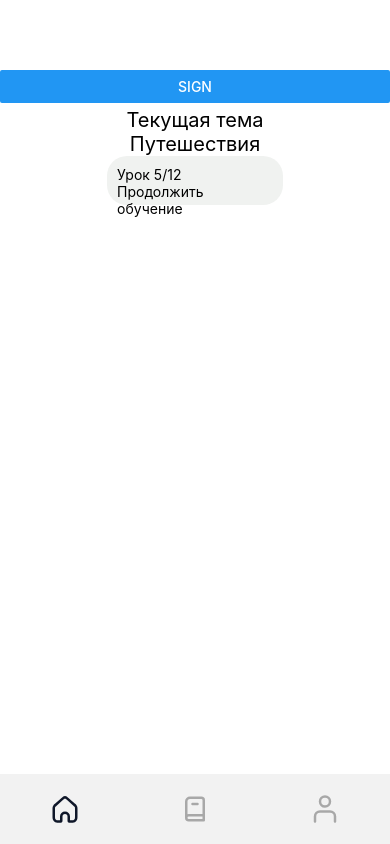
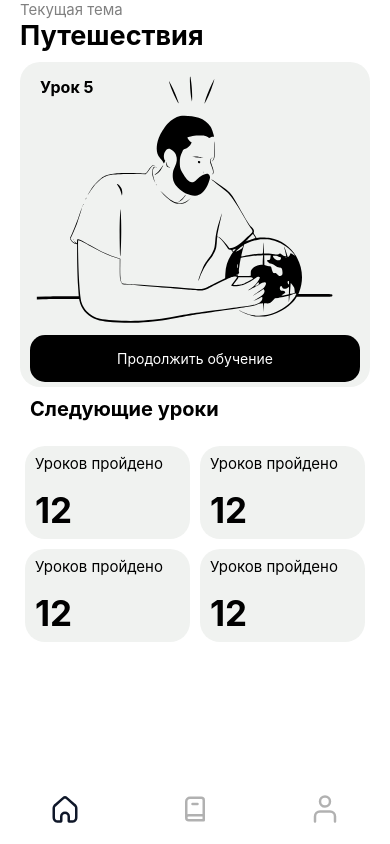
Before and after one commit to B4N4NUS/Ruki-Native, a React Native app: screen /Main in a window 390 px wide. Built offline with nearby package versions, Linux system fonts and the light colour scheme.

Commit message:
changed navigators

```diff
--- a/src/components/CurrentTopic.tsx
+++ b/src/components/CurrentTopic.tsx
@@ -1,44 +1,51 @@
 import React from 'react';
-import {View, Text, StyleSheet, Image} from 'react-native';
-import Achievement from './Achievement';
-import AchievementList from './AchievementList';
+import { View, Text, StyleSheet, Image, Button, TouchableOpacity } from 'react-native';
+import GlobalIcon from "../assets/pics/global";
+import styles from '../misc/Styles';
 
 const CurrentTopic = () => {
   return (
-    <View style={styles.container}>
-     <Text style={styles.title}>Текущая тема</Text>
-      <Text style={styles.title}>Путешествия</Text>
-      <View style={styles.fixedRatio}>
-            <Text style={{}}>Урок 5/12</Text>
-            <Text>Продолжить обучение</Text>
+    <View style={styless.container}>
+      <Text style={styless.title}>Текущая тема</Text>
+      <Text style={styless.name}>Путешествия</Text>
+      <View style={styless.fixedRatio}>
+        <Text style={styless.counter}>Урок 5</Text>
+        <View style={[{ flex: 1, justifyContent: "center", alignItems: "center" }]}>
+          <GlobalIcon height={"100%"} width={'100%'} alignSelf={"center"} />
         </View>
+
+        <TouchableOpacity style={styles.textButton}>
+          <Text style={styles.textButtonText}>Продолжить обучение</Text>
+        </TouchableOpacity>
+      </View>
 
     </View>
   );
 };
 
-const styles = StyleSheet.create({
+const styless = StyleSheet.create({
   container: {
-    flex: 1,
+    flex: 2,
     flexDirection: 'column',
-    alignItems: 'center',
+    backgroundColor: 'white',
     justifyContent: 'space-around',
-    backgroundColor: 'white',
-    padding: 5
+    // width: '100%',
+    // padding: 10,
+    // paddingTop: 20,
+    alignItems: 'stretch'
   },
   fixedRatio: {
     backgroundColor: '#f0f2f0',
     flex: 1,
-    aspectRatio: 36 / 10,
+    position: 'relative',
+    // aspectRatio: 7 / 5,
+    width: "100%",
     borderRadius: 20,
-      padding: 10,
-      justifyContent: 'space-around',
-      paddingLeft:10,
-  },
-  userinfo:{
-    flexDirection: 'column',
-    paddingLeft: 20,
-    // justifyContent: 'center',
+    // padding: 20,
+    justifyContent: 'space-around',
+    marginTop: 10,
+    marginHorizontal: 20,
+    alignSelf: 'center'
   },
   contentContainer: {
     marginTop: 50,
@@ -47,22 +54,32 @@ const styles = StyleSheet.create({
     flexDirection: 'row',
   },
   title: {
-    fontSize: 20,
-    color: 'black',
+    fontSize: 15,
+    color: 'gray',
   },
   name: {
-    // font: 'sans-serif',
-    fontWeight: 'bold',
-    fontSize: 20,
-    color: 'black',
+    fontSize: 27,
+    fontWeight: 'bold'
+
   },
-  username: {
-    // font: 'sans-serif',
-    fontSize: 15,
-    color: 'black',
+  counter: {
+    fontSize: 16,
+    position: "absolute",
+    top:15,
+    left:20,
+    fontWeight: 'bold'
   },
-  avatar: {
-    borderRadius:70
+  appButtonContainer: {
+    elevation: 8,
+    backgroundColor: "black",
+    borderRadius: 15,
+    paddingVertical: 10,
+    paddingHorizontal: 12,
+  },
+  appButtonText: {
+    fontSize: 16,
+    color: "#fff",
+    alignSelf: "center",
   }
 });
 
--- /dev/null
+++ b/src/components/LessonList.tsx
@@ -0,0 +1,73 @@
+import React from 'react';
+import {
+  SafeAreaView,
+  View,
+  FlatList,
+  StyleSheet,
+  Text,
+  StatusBar,
+} from 'react-native';
+import ListComponent from './ListComponent';
+
+var DATA = [
+    {
+      header: "Уроков пройдено",
+      details: "12"
+    },
+    {
+        header: "Уроков пройдено",
+        details: "12"
+    },
+    {
+        header: "Уроков пройдено",
+        details: "12"
+    },
+    {
+        header: "Уроков пройдено",
+        details: "12"
+    },
+
+  ];
+
+
+const LessonList = () => {
+  return (
+    <SafeAreaView style={styles.container}>
+      <Text style={styles.header}>Следующие уроки</Text>
+      <FlatList style={styles.list}
+        data={DATA}
+        numColumns={2}
+        renderItem={({item}) => <ListComponent header={item.header} details={item.details}/>}
+        keyExtractor={item => item.header}
+      />
+    </SafeAreaView>
+  );
+};
+
+const styles = StyleSheet.create({
+  container: {
+    flex: 2,
+    // marginTop: StatusBar.currentHeight || 0,
+    // padding: 10
+  },
+  header:{
+    fontSize: 20,
+    padding:10,
+    font: 'sans-serif',
+    fontWeight:'bold'
+  },
+  list:{
+    paddingTop:10
+  },
+  item: {
+    backgroundColor: '#f9c2ff',
+    padding: 20,
+    marginVertical: 8,
+    marginHorizontal: 16,
+  },
+  title: {
+    fontSize: 32,
+  },
+});
+
+export default LessonList;
--- /dev/null
+++ b/src/components/ListComponent.tsx
@@ -0,0 +1,46 @@
+import React from 'react';
+import {View, Text, StyleSheet, Image} from 'react-native';
+
+const ListComponent = ({header, details}) => {
+        return (
+          <View style={styles.container}>
+            <View style={styles.fixedRatio}>
+                <Text style={styles.header}>{header}</Text>
+                <Text style={styles.details}>{details}</Text>
+            </View>
+          </View>
+        );
+
+};
+
+const styles = StyleSheet.create({
+    container: {
+      flex: 1,
+      flexDirection: 'row',
+      alignItems: 'center',
+      justifyContent: 'space-between',
+      backgroundColor: 'white',
+      padding: 5
+    },
+    fixedRatio: {
+      backgroundColor: '#f0f2f0',
+      flex: 1,
+      aspectRatio: 16 / 9,
+      borderRadius: 20,
+        // padding: 10,
+        justifyContent: 'space-around',
+        paddingLeft:10,
+    },
+    header: {
+      font: 'sans-serif',
+      fontSize: 15,
+      // fontWeight: 'bold'
+    },
+    details: {
+      font: 'sans-serif',
+      fontSize: 35,
+      fontWeight: 'bold'
+    }
+});
+
+export default ListComponent;
--- a/src/navigation/RootNavigator.tsx
+++ b/src/navigation/RootNavigator.tsx
@@ -21,7 +21,7 @@ const Stack = createStackNavigator();
 export default function RootNavigator() {
   return (
     <NavigationContainer>
-      <Stack.Navigator screenOptions={{headerShown:false}}>
+      <Stack.Navigator screenOptions={{headerShown:false, cardStyle: { backgroundColor: '#fff' }}}>
         <Stack.Screen name="Welcome" component={Welcome}/>
         <Stack.Screen name="Register" component={Register}/>
         <Stack.Screen name="RegisterEmail" component={RegisterEmail}/>
--- a/src/navigation/TabNavigator.tsx
+++ b/src/navigation/TabNavigator.tsx
@@ -8,7 +8,7 @@ export default function TabNavigator() {
     const Tab = createBottomTabNavigator();
 
     return (
-        < Tab.Navigator screenOptions={{ headerShown: false }} tabBar={(props) => <IconTabs {...props} />}>
+        < Tab.Navigator screenOptions={{ headerShown: false, }}sceneContainerStyle={{backgroundColor:"white"}}  tabBar={(props) => <IconTabs {...props} />}>
             <Tab.Screen name="Home" component={Home} />
             <Tab.Screen name="Browse" component={Browse} />
             <Tab.Screen name="Profile" component={Profile} />
--- a/src/screens/Browse.tsx
+++ b/src/screens/Browse.tsx
@@ -8,6 +8,7 @@ import {
 } from "react-native";
 import List from "../components/List";
 import SearchBar from "../components/SearchBar";
+import styles from "../misc/Styles";
 
 const Browse = () => {
   const [searchPhrase, setSearchPhrase] = useState("");
@@ -27,8 +28,8 @@ const Browse = () => {
   }, []);
 
   return (
-    <SafeAreaView style={styles.root}>
-      {!clicked && <Text style={styles.title}>Programming Languages</Text>}
+    <SafeAreaView style={styles.screenContainer}>
+      {!clicked && <Text style={styless.title}>Programming Languages</Text>}
       <SearchBar
         searchPhrase={searchPhrase}
         setSearchPhrase={setSearchPhrase}
@@ -50,7 +51,7 @@ const Browse = () => {
 
 export default Browse;
 
-const styles = StyleSheet.create({
+const styless = StyleSheet.create({
   root: {
     justifyContent: "center",
     alignItems: "center",
--- a/src/screens/Home.tsx
+++ b/src/screens/Home.tsx
@@ -7,10 +7,10 @@ import {
   Image,
   Dimensions,
   ScrollView,
-  Button,
 } from 'react-native';
 import CurrentTopic from '../components/CurrentTopic';
-import { getPopUpSign } from '../misc/Firebase';
+import LessonList from '../components/LessonList';
+import styles from '../misc/Styles';
 
 import {data} from './data';
 
@@ -18,57 +18,27 @@ const {width} = Dimensions.get('screen');
 
 const ITEM_WIDTH = width * 0.9;
 const ITEM_HEIGHT = ITEM_WIDTH * 0.9;
-const styles = StyleSheet.create({
-    container: {
-      flex: 1,
-      backgroundColor: 'white',
-    },
-    contentContainer: {
-      marginTop: 50,
-      alignItems: 'center',
-      paddingHorizontal: 20,
-      paddingBottom: 20,
-    },
-    title: {
-      fontSize: 20,
-      color: '#fff',
-    },
-    scrollContainer: {
-      flex: 1,
-    },
-    scrollContentContainer: {
-      alignItems: 'center',
-    },
-    imageContainer: {
-      marginBottom: 14,
-    },
-    imageCard: {
-      borderRadius: 14,
-      width: ITEM_WIDTH,
-      height: ITEM_HEIGHT,
-    },
-  });
+// const styles = StyleSheet.create({
+//   container: {
+//     flex: 1,
+//     backgroundColor: 'white',
+//     padding: 5,
+//     flexDirection:'column',
+//     alignContent: 'flex-start',
+//     justifyContent:'space-between'
+//   },
+//   list: {
+//     marginTop: 20
+
+//   }
+
+//   });
 const Home = () => {
     const tabBarheight = useBottomTabBarHeight();
     return (
-      <View style={styles.container}>
-        <View style={styles.contentContainer}>
-
-        </View>
-        <Button title = "sign" onPress={() =>getPopUpSign()}></Button>
-
-        {/* Scrollable Content */}
-        <View style={styles.scrollContainer}>
-          <ScrollView
-            indicatorStyle="white"
-            contentContainerStyle={[
-              styles.scrollContentContainer,
-              {paddingBottom: tabBarheight},
-            ]}>
-            <CurrentTopic/>
-
-          </ScrollView>
-        </View>
+      <View style={[styles.screenContainer,{marginHorizontal:20}]}>
+          <CurrentTopic/>
+          <LessonList/>
       </View>
     );
   };
```
